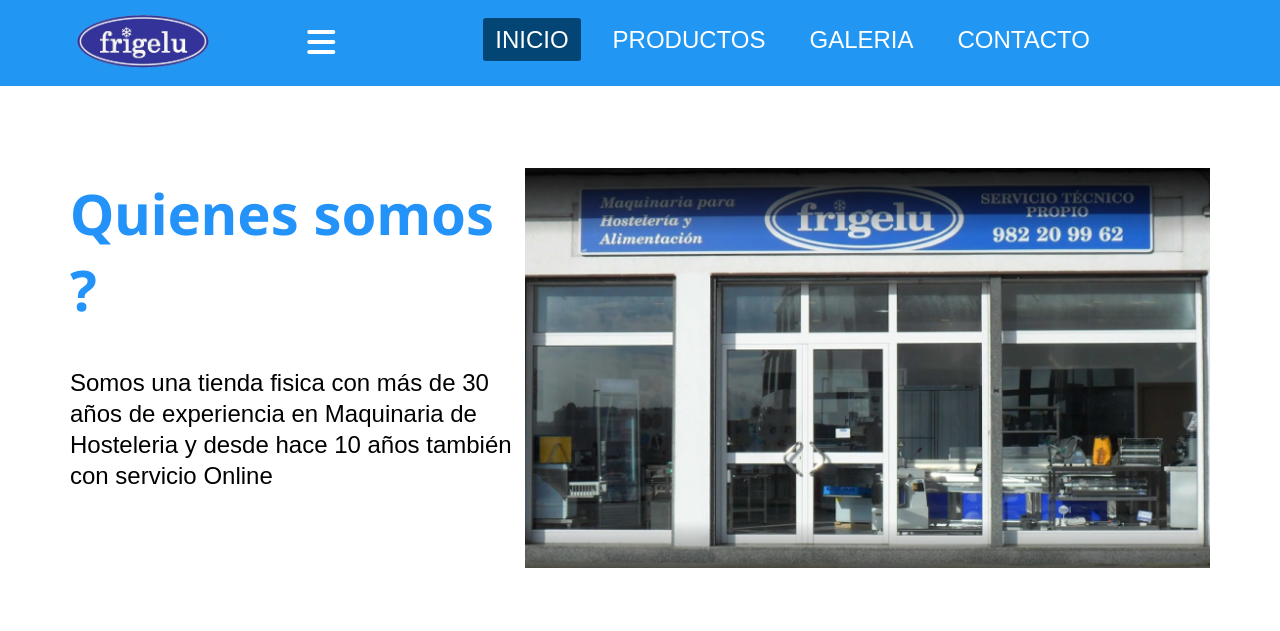
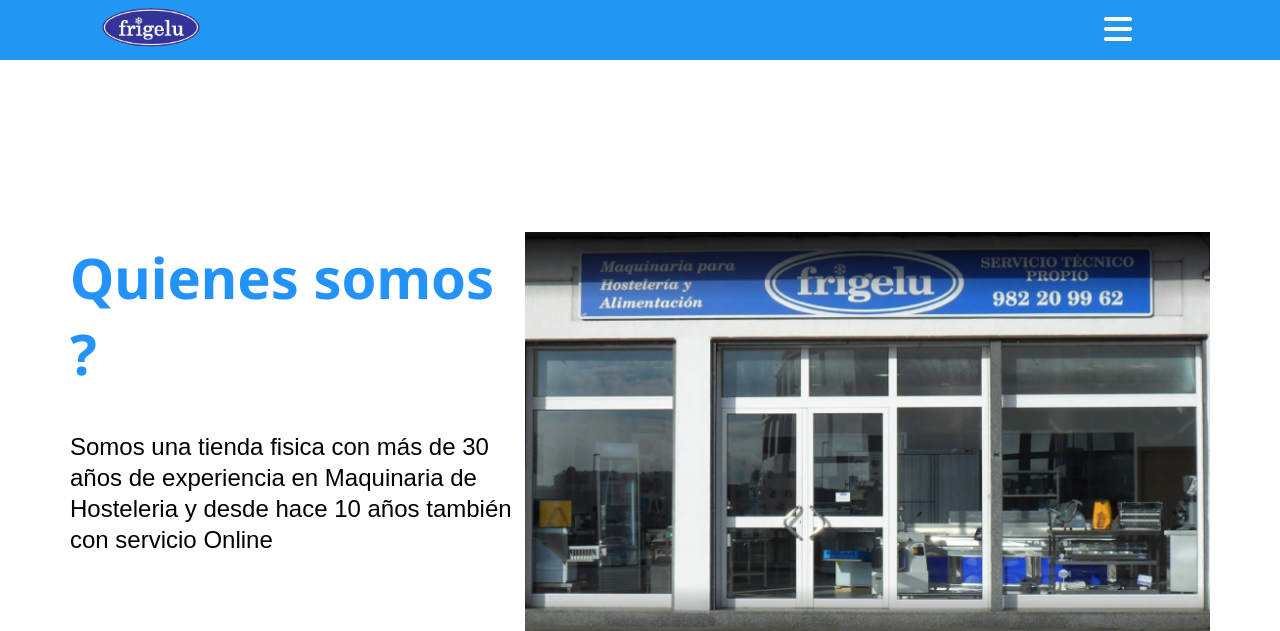
Before and after one commit to PabloValcarce/Proyecto_Ciclo, a PHP site: page / in a window 1280 px wide. Shown: the top 631 px of the page. Run offline with PHP 8.4, Linux system fonts and the light colour scheme; some libraries are stand-ins or nearby versions.

Commit message:
nav reparado

```diff
--- a/CSS/Proyecto.css
+++ b/CSS/Proyecto.css
@@ -73,9 +73,21 @@
     .nav-toggle{
         display:block;
     }
-
-}
-@media (max-width:750px){
+    .nav-menu{
+        flex-direction: column;
+        align-items: center;
+        margin-right:0;
+        background-color: #2c3e50;
+        position:fixed;
+        left:0;
+        top:60px;
+        width: 100%;
+        padding:20px 0;
+        height: calc(100%-60px);
+        overflow-y: auto;
+        left:0;
+        transition:0.5s;
+    }
     section{
         padding-top: 5%;
     }
```
